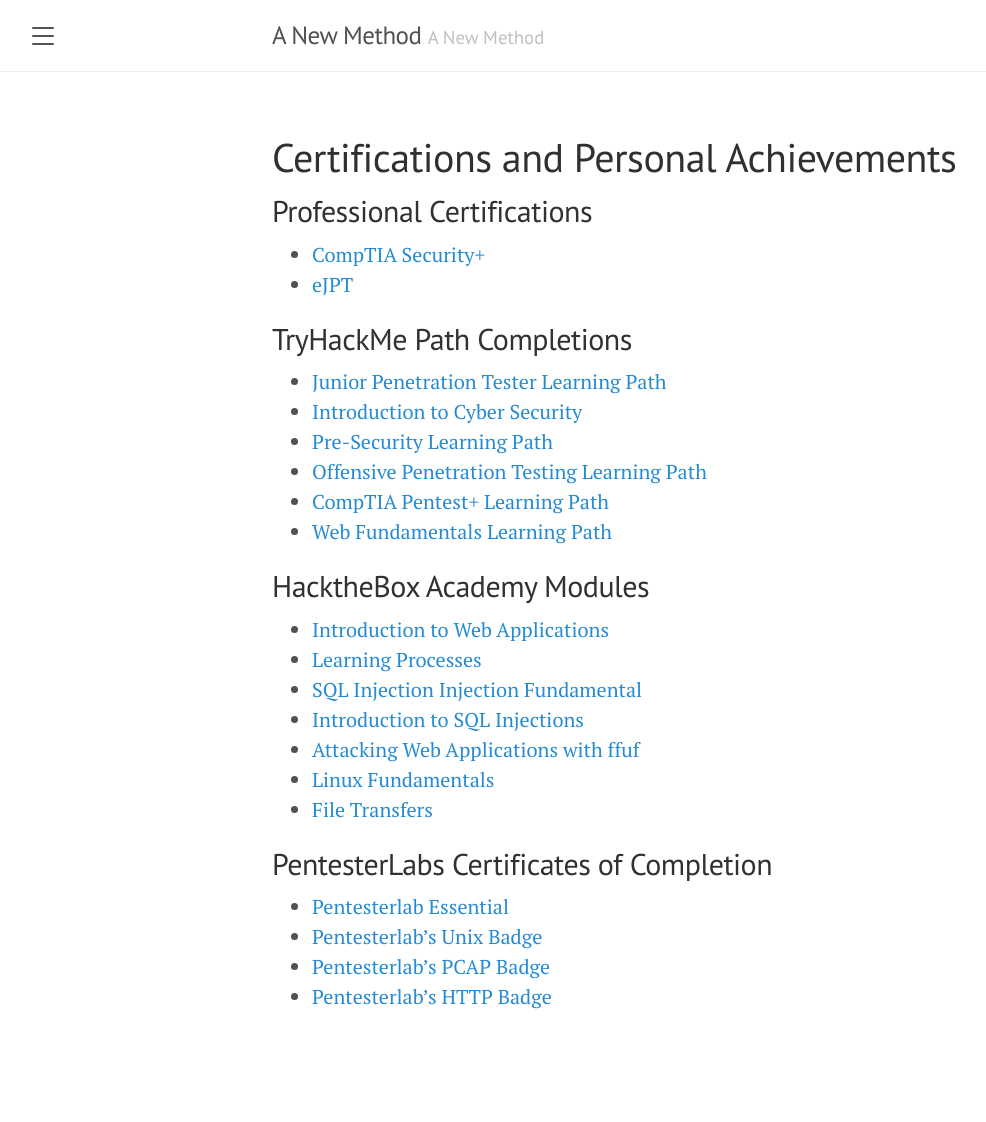
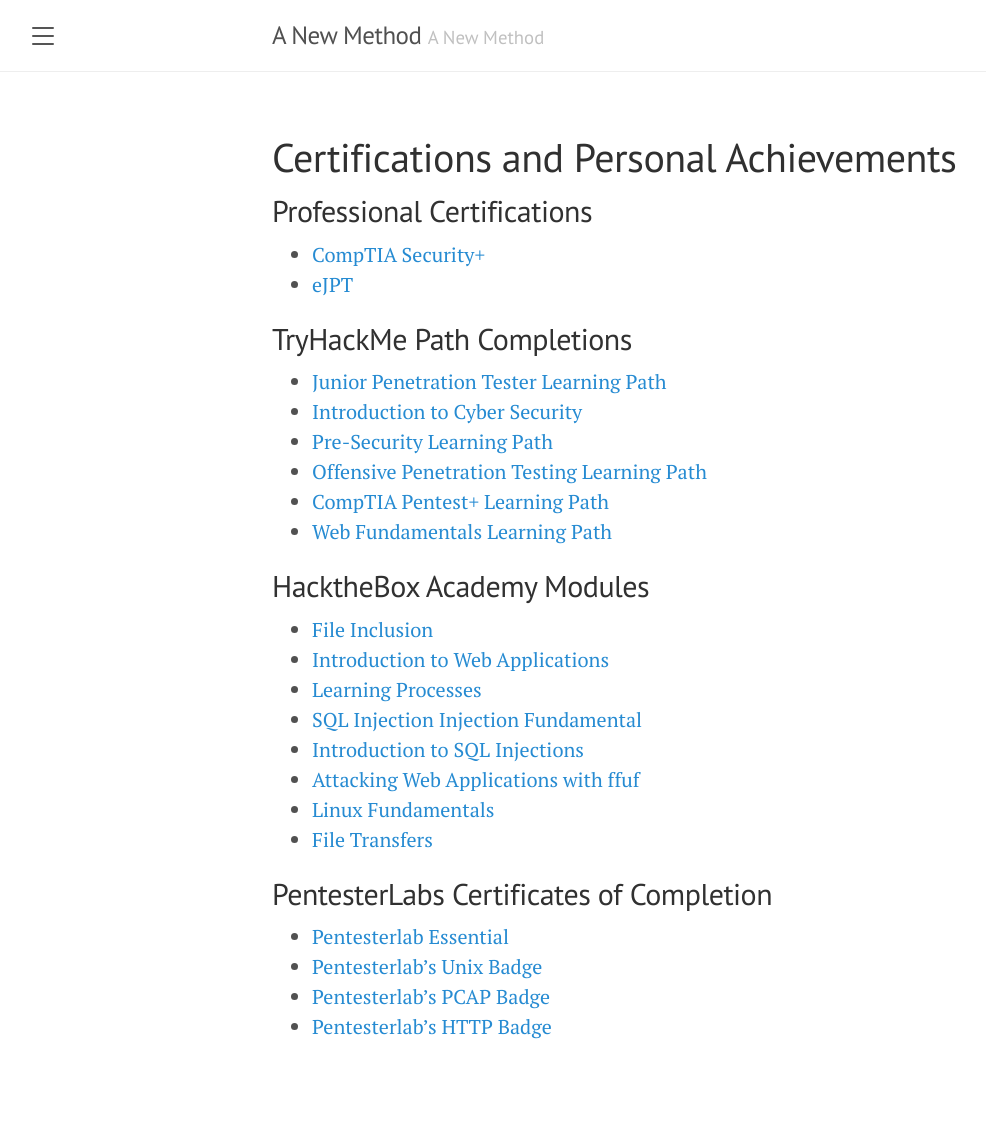
Before and after one commit to bernardr/bernardr.github.io, a Jekyll site: the page built from certifications-and-other-achievements.md, in a window 1280 px wide. Shown: the whole page, without its empty margins (8-994 px from the left). Built offline with Jekyll 4.4.1, drawn with Linux system fonts in a browser that asks for light colours; before the commit the page ends 1092 px from its top, so only the background shows below that.

Commit message:
added the HTB file inclusion

```diff
--- a/certifications-and-other-achievements.md
+++ b/certifications-and-other-achievements.md
@@ -22,6 +22,7 @@ title: Certifications and Personal Achievements
 
 ## HacktheBox Academy Modules
 
+- [File Inclusion](https://academy.hackthebox.com/achievement/140158/23)
 - [Introduction to Web Applications](https://academy.hackthebox.com/achievement/140158/75)
 - [Learning Processes](https://academy.hackthebox.com/achievement/140158/9)
 - [SQL Injection Injection Fundamental](https://academy.hackthebox.com/achievement/140158/9)
```
